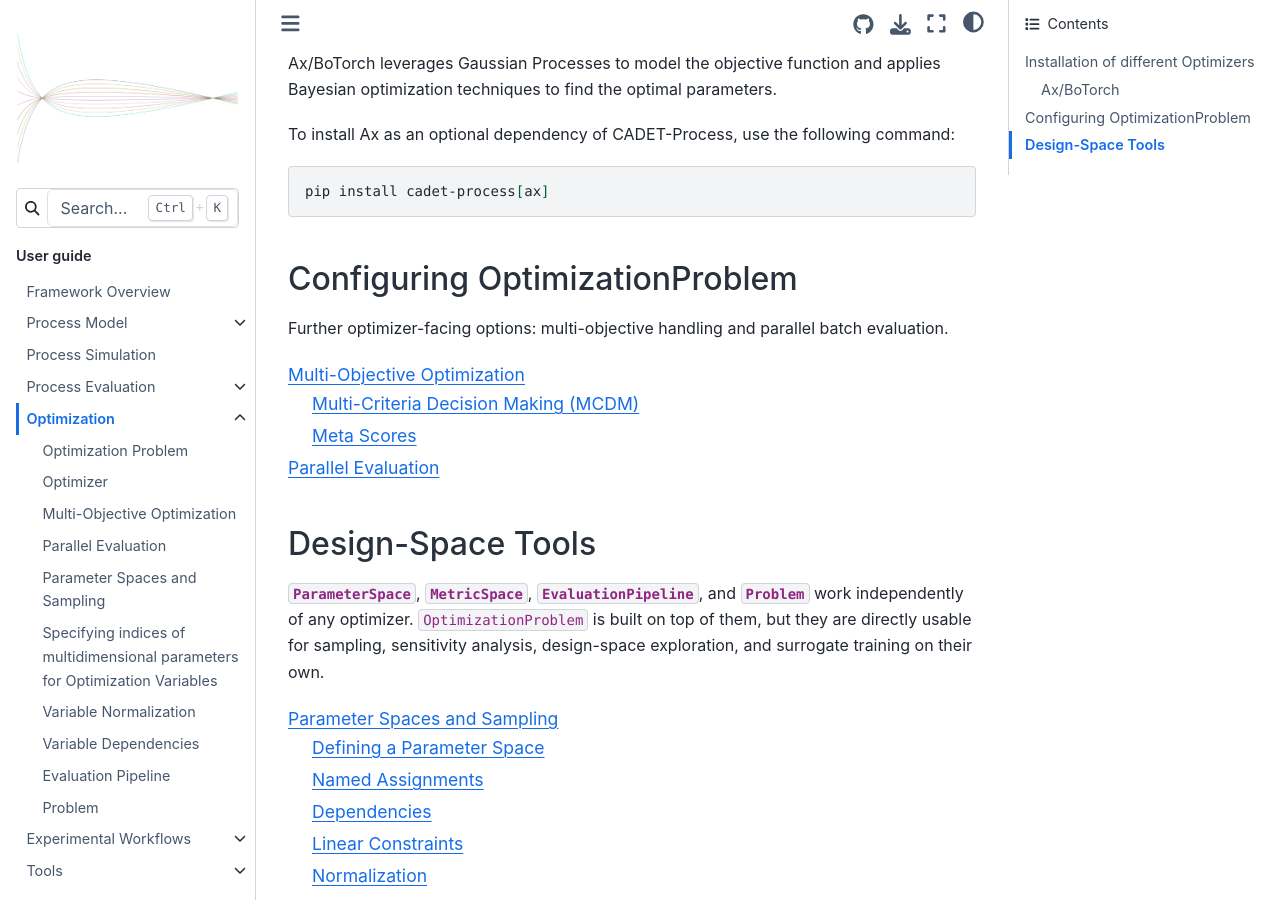
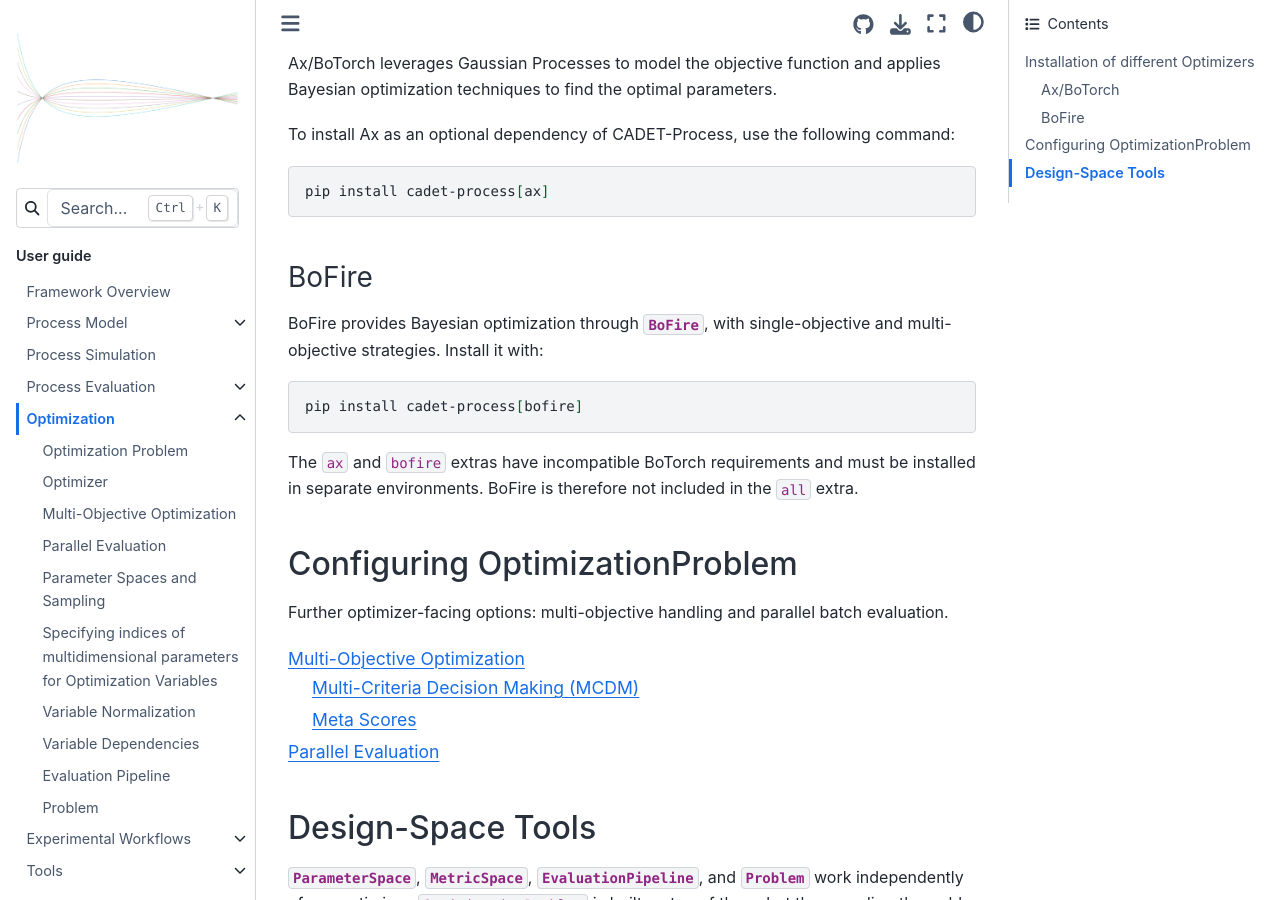
Before and after one commit to fau-advanced-separations/CADET-Process, a Sphinx documentation site: the page built from docs/source/user_guide/optimization/index.md, in a window 1280 px wide and 900 px high, scrolled down 1520 px. Built offline with Sphinx 7.4.7 and the Sphinx Book theme 1.1.4, drawn with Linux system fonts in a browser that asks for light colours; pages that are not in the unit, such as notebooks, are missing from menus.

Commit message:
Correct optimization docs and strengthen consistency checks
Checking only edited documentation left contradictory descriptions of the same behavior elsewhere. Review now follows the affected behavior across guides, API descriptions, examples, and release notes; notebook execution remains a separate check on the demonstrated workflows.

````diff
--- a/docs/source/user_guide/optimization/index.md
+++ b/docs/source/user_guide/optimization/index.md
@@ -51,6 +51,18 @@ To install Ax as an optional dependency of CADET-Process, use the following comm
 pip install cadet-process[ax]
 ```
 
+### BoFire
+
+BoFire provides Bayesian optimization through {class}`~CADETProcess.optimization.BoFire`, with single-objective and multi-objective strategies.
+Install it with:
+
+```bash
+pip install cadet-process[bofire]
+```
+
+The `ax` and `bofire` extras have incompatible BoTorch requirements and must be installed in separate environments.
+BoFire is therefore not included in the `all` extra.
+
 ## Configuring OptimizationProblem
 
 Further optimizer-facing options: multi-objective handling and parallel batch evaluation.
````
Also changed, not shown: CONTRIBUTING.md (+15 -0 lines), docs/source/release_notes/v0.13.0.md (+2 -2 lines), docs/source/user_guide/optimization/evaluator.md (+5 -2 lines), docs/source/user_guide/optimization/optimization_problem.md (+2 -2 lines), docs/source/user_guide/optimization/optimizer.md (+1 -1 lines), .github/PULL_REQUEST_TEMPLATE/default.md, 4 other files.
